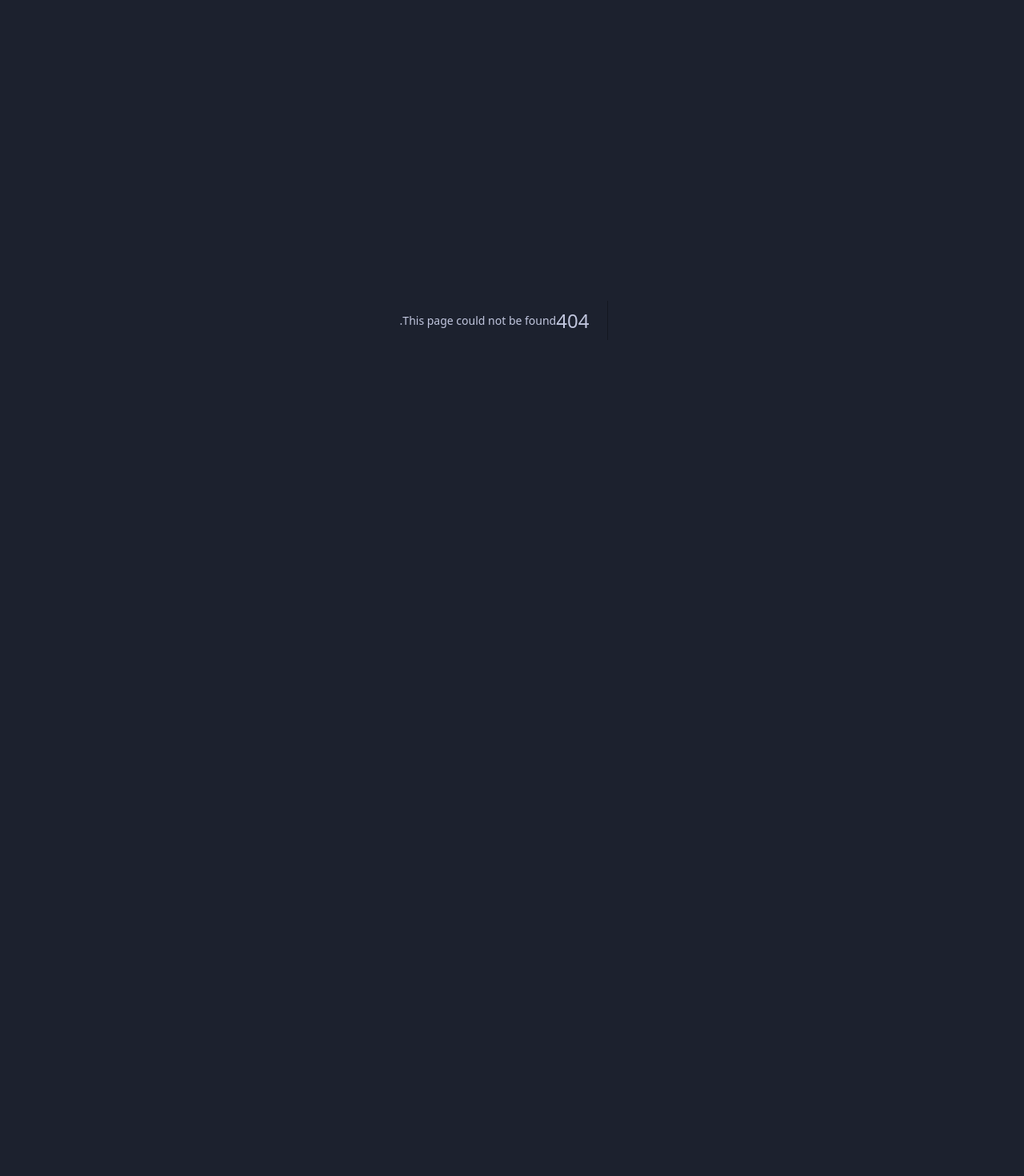
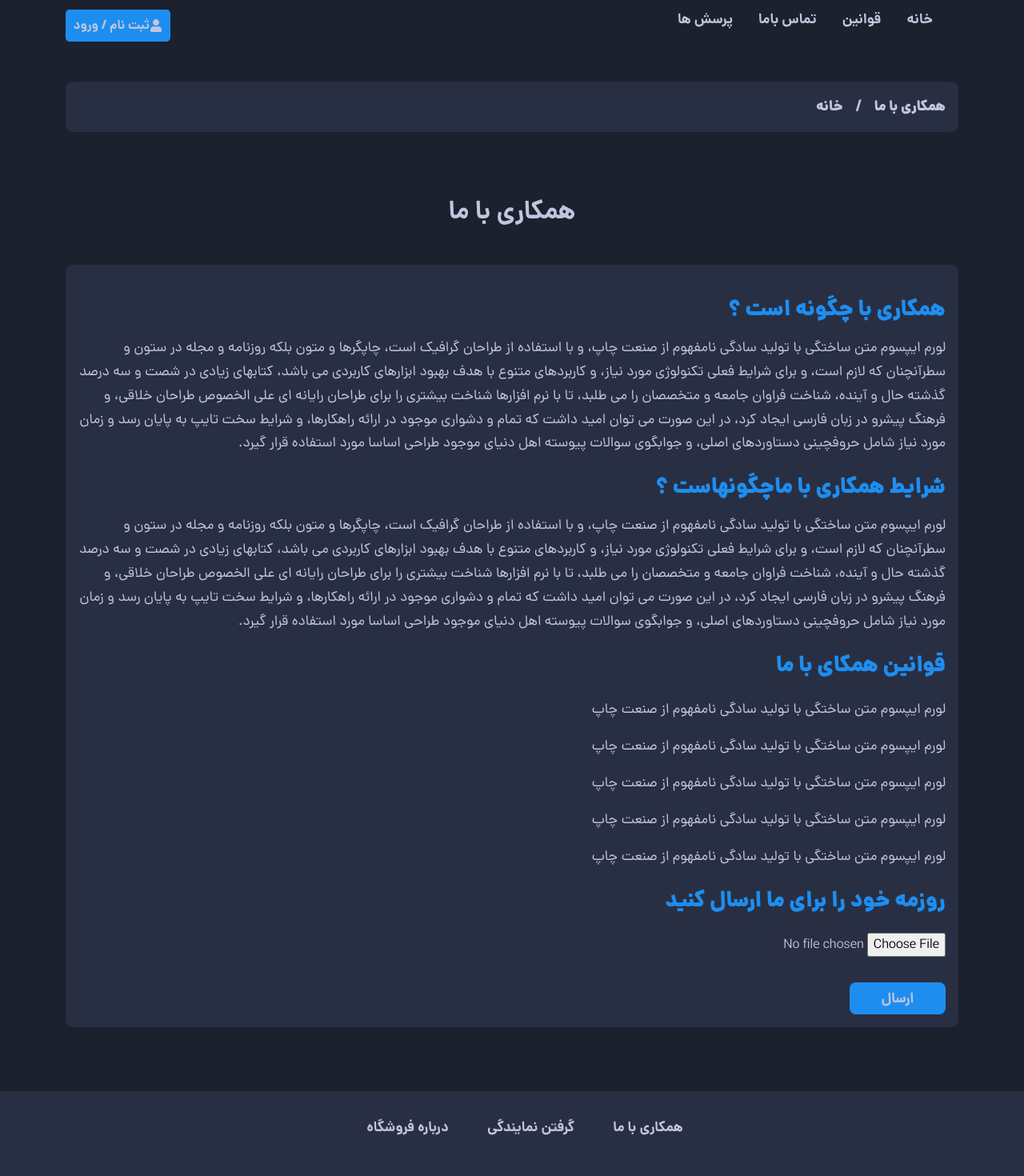
Before and after one commit to mohammadmehdidalvandii/karta, a Next.js app: page /Assist in a window 1280 px wide. Before the commit this address had no page. Shown: the top 1470 px of the page at 80% size. Before the commit the page ends 800 px from the top, so only its background shows below. Built offline with nearby package versions, Linux system fonts and the light colour scheme.

Commit message:
create section content fot assist-page

```diff
--- /dev/null
+++ b/src/app/Assist/page.js
@@ -0,0 +1,18 @@
+import Breadcrumb from '@/components/modules/Breadcrumb/Breadcrumb'
+import Footer from '@/components/modules/Footer/Footer'
+import Navbar from '@/components/modules/Navbar/Navbar'
+import Content from '@/components/template/Assist/Content'
+import React from 'react'
+
+function page() {
+  return (
+    <>
+    <Navbar/>
+    <Breadcrumb title='همکاری با ما'/>
+    <Content/>
+    <Footer/>
+    </>
+  )
+}
+
+export default page
--- a/src/components/modules/Footer/Footer.js
+++ b/src/components/modules/Footer/Footer.js
@@ -14,7 +14,7 @@ function Footer() {
                     <div className="col-12">
                         <ul className={style.footer_menu}>
                             <li className={style.footer_menu_item}>
-                                <Link href='' className={style.footer_menu_link}>همکاری با ما</Link>
+                                <Link href='/Assist' className={style.footer_menu_link}>همکاری با ما</Link>
                             </li>
                             <li className={style.footer_menu_item}>
                                 <Link href='' className={style.footer_menu_link}>گرفتن نمایندگی</Link>
--- /dev/null
+++ b/src/components/template/Assist/Content.js
@@ -0,0 +1,75 @@
+import React from "react";
+import style from "./Content.module.css";
+import Title from "@/components/modules/Title/Title";
+
+function Content() {
+  return (
+    <section className={style.assist}>
+      <div className="container">
+        <div className="row">
+          <div className="col-12">
+            <Title title="همکاری با ما" />
+          </div>
+        </div>
+        <div className="row mt-5">
+          <div className="col-12">
+            <div className={style.assist_content}>
+              <h5 className={style.assist_content_title}>
+                همکاری با چگونه است ؟
+              </h5>
+              <p className={style.assist_content_desc}>
+                لورم ایپسوم متن ساختگی با تولید سادگی نامفهوم از صنعت چاپ، و با
+                استفاده از طراحان گرافیک است، چاپگرها و متون بلکه روزنامه و مجله
+                در ستون و سطرآنچنان که لازم است، و برای شرایط فعلی تکنولوژی مورد
+                نیاز، و کاربردهای متنوع با هدف بهبود ابزارهای کاربردی می باشد،
+                کتابهای زیادی در شصت و سه درصد گذشته حال و آینده، شناخت فراوان
+                جامعه و متخصصان را می طلبد، تا با نرم افزارها شناخت بیشتری را
+                برای طراحان رایانه ای علی الخصوص طراحان خلاقی، و فرهنگ پیشرو در
+                زبان فارسی ایجاد کرد، در این صورت می توان امید داشت که تمام و
+                دشواری موجود در ارائه راهکارها، و شرایط سخت تایپ به پایان رسد و
+                زمان مورد نیاز شامل حروفچینی دستاوردهای اصلی، و جوابگوی سوالات
+                پیوسته اهل دنیای موجود طراحی اساسا مورد استفاده قرار گیرد.
+              </p>
+              <h5 className={style.assist_content_title}>
+               شرایط همکاری با ماچگونهاست ؟
+              </h5>
+              <p className={style.assist_content_desc}>
+                لورم ایپسوم متن ساختگی با تولید سادگی نامفهوم از صنعت چاپ، و با
+                استفاده از طراحان گرافیک است، چاپگرها و متون بلکه روزنامه و مجله
+                در ستون و سطرآنچنان که لازم است، و برای شرایط فعلی تکنولوژی مورد
+                نیاز، و کاربردهای متنوع با هدف بهبود ابزارهای کاربردی می باشد،
+                کتابهای زیادی در شصت و سه درصد گذشته حال و آینده، شناخت فراوان
+                جامعه و متخصصان را می طلبد، تا با نرم افزارها شناخت بیشتری را
+                برای طراحان رایانه ای علی الخصوص طراحان خلاقی، و فرهنگ پیشرو در
+                زبان فارسی ایجاد کرد، در این صورت می توان امید داشت که تمام و
+                دشواری موجود در ارائه راهکارها، و شرایط سخت تایپ به پایان رسد و
+                زمان مورد نیاز شامل حروفچینی دستاوردهای اصلی، و جوابگوی سوالات
+                پیوسته اهل دنیای موجود طراحی اساسا مورد استفاده قرار گیرد.
+              </p>
+              <h5 className={style.assist_content_title}>
+                قوانین همکای با ما
+              </h5>
+                <ul className={style.assist_items}>
+                    <li className={style.assist_item}>لورم ایپسوم متن ساختگی با تولید سادگی نامفهوم از صنعت چاپ</li>
+                    <li className={style.assist_item}>لورم ایپسوم متن ساختگی با تولید سادگی نامفهوم از صنعت چاپ</li>
+                    <li className={style.assist_item}>لورم ایپسوم متن ساختگی با تولید سادگی نامفهوم از صنعت چاپ</li>
+                    <li className={style.assist_item}>لورم ایپسوم متن ساختگی با تولید سادگی نامفهوم از صنعت چاپ</li>
+                    <li className={style.assist_item}>لورم ایپسوم متن ساختگی با تولید سادگی نامفهوم از صنعت چاپ</li>
+                </ul>
+
+                <h5 className={style.assist_content_title}>
+                    روزمه خود را برای ما ارسال کنید
+              </h5>
+                <div className={style.assist_resume}>
+                    <input type="file" className={style.assist_resume_input}/>
+                    <button className={style.assist_resume_btn}>ارسال</button>
+                </div>
+            </div>
+          </div>
+        </div>
+      </div>
+    </section>
+  );
+}
+
+export default Content;
--- /dev/null
+++ b/src/components/template/Assist/Content.module.css
@@ -0,0 +1,68 @@
+.assist{
+    display: block;
+    width: 100%;
+    margin-top: 5rem;
+}
+.assist_content{
+    display: block;
+    width: 100%;
+    background-color: var(--secondary);
+    padding: 1rem;
+    border-radius: 0.6rem;
+}
+
+.assist_content_title{
+    display: block;
+    margin-top: 1.5rem;
+    font-family: var(--font-black);
+    font-size: 1.7rem;
+    color: var(--textHover);
+}
+.assist_content_desc{
+    display: block;
+    width: 100%;
+    font-size: 1.1rem;
+    line-height: 1.7;
+    margin-top: 1rem;
+}
+
+.assist_items{
+    display: block;
+    margin-top: 1.5rem;
+}
+.assist_item{
+    display: block;
+    margin-bottom: 1rem;
+    width: 100%;
+    font-size: 1.1rem;
+    line-height: 1.7;
+    margin-top: 1rem;
+}
+
+.assist_resume{
+    display: block;
+    margin-top: 1.5rem;
+}
+.assist_resume_input{
+
+}
+.assist_resume_btn{
+    display: flex;
+    align-items: center;
+    justify-content: center;
+    margin-top: 2rem;
+    width: 120px;
+    height: 2.5rem;
+    outline: none;
+    border: none;
+    border-radius: 0.5rem;
+    background-color: var(--textHover);
+    font-family: var(--font-bold);
+    font-size: 1.1rem;
+    color: var(--textColor);
+    transition: all 0.4s ease-in-out;
+}
+.assist_resume_btn:hover{
+    color: var(--textHover);
+    background-color: var(--textColor);
+}
```
